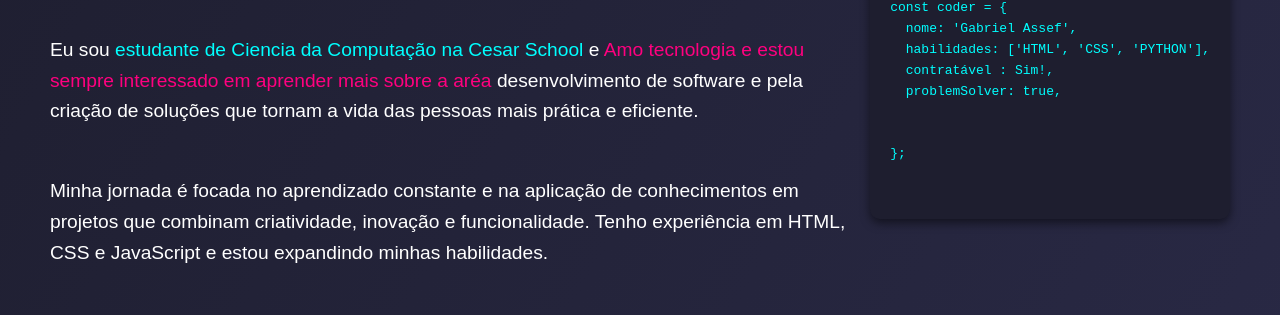
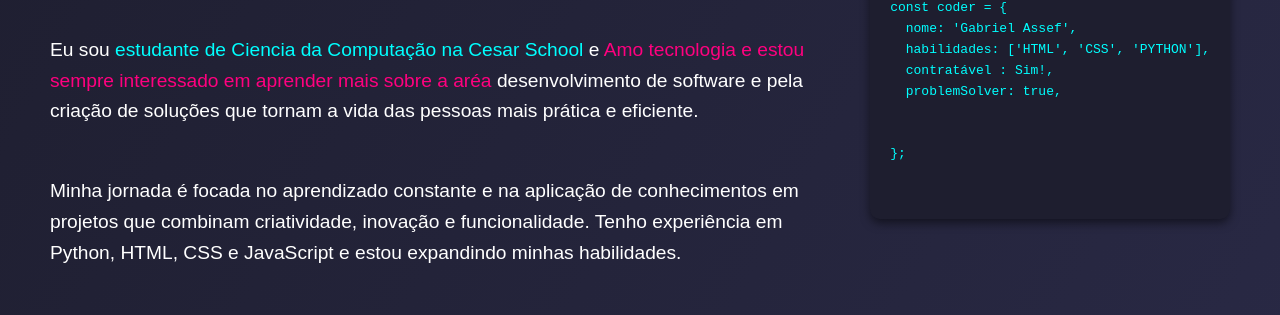
Before and after one commit to BielNova/Portifolio, a plain HTML site: page portifolio/index.html in a window 1280 px wide. Shown: the part 402-717 px from the top of the page. Drawn offline with Linux system fonts and the light colour scheme.

Commit message:
Update index.html

```diff
--- a/portifolio/index.html
+++ b/portifolio/index.html
@@ -24,7 +24,7 @@
             <div class="content">
                 <h1>Hello World, Meu Nome é <span class="highlight">GABRIEL ASSEF DA NOVA</span></h1>
                 <p>Eu sou <span class="highlight-secondary">estudante de Ciencia da Computação na Cesar School</span> e <span class="highlight">Amo tecnologia e estou sempre interessado em aprender mais sobre a aréa </span>desenvolvimento de software e pela criação de soluções que tornam a vida das pessoas mais prática e eficiente.</p>
-                <p>Minha jornada é focada no aprendizado constante e na aplicação de conhecimentos em projetos que combinam criatividade, inovação e funcionalidade. Tenho experiência em HTML, CSS e JavaScript e estou expandindo minhas habilidades.</p>
+                <p>Minha jornada é focada no aprendizado constante e na aplicação de conhecimentos em projetos que combinam criatividade, inovação e funcionalidade. Tenho experiência em Python, HTML, CSS e JavaScript e estou expandindo minhas habilidades.</p>
                 <div class="social-icons">
                     <a href="https://github.com/BielNova"><i class="fab fa-github"></i></a>
                     <a href="https://linkedin.com/in/gabrielnova"><i class="fab fa-linkedin"></i></a>
```
